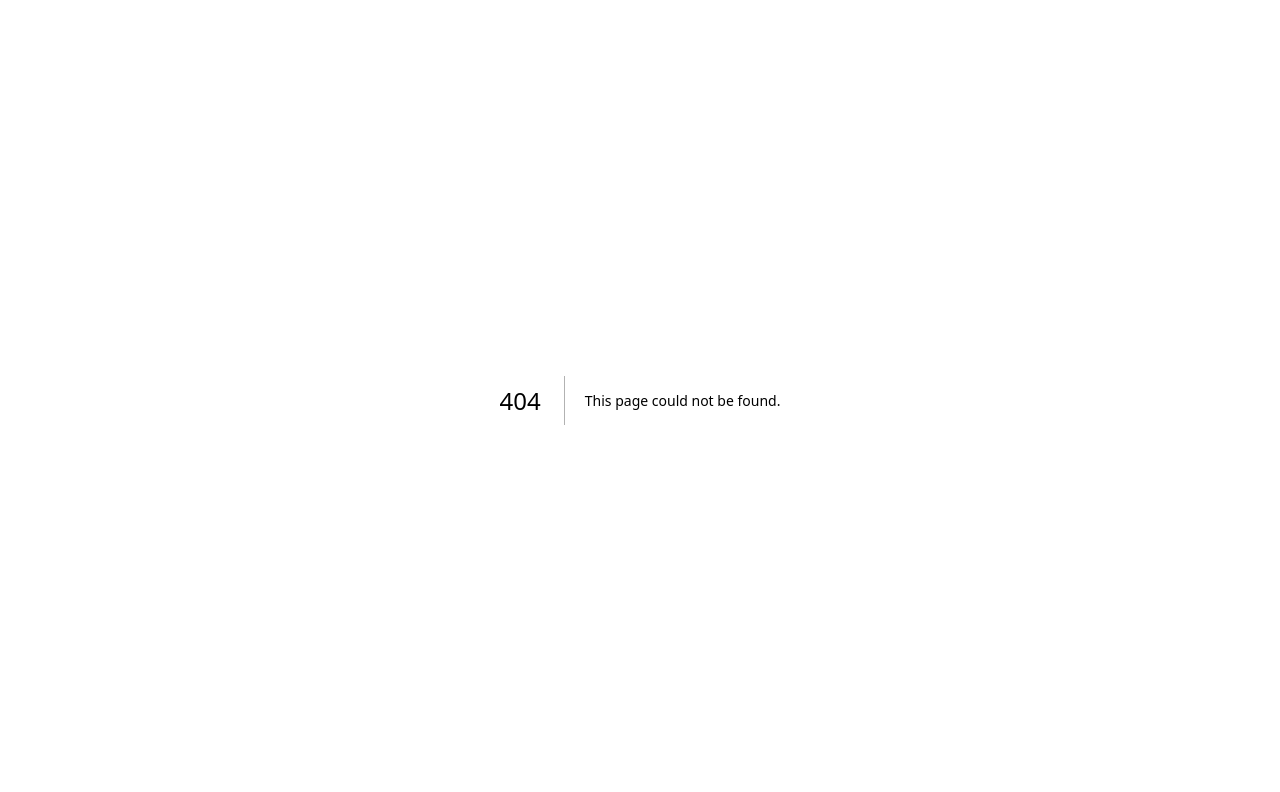
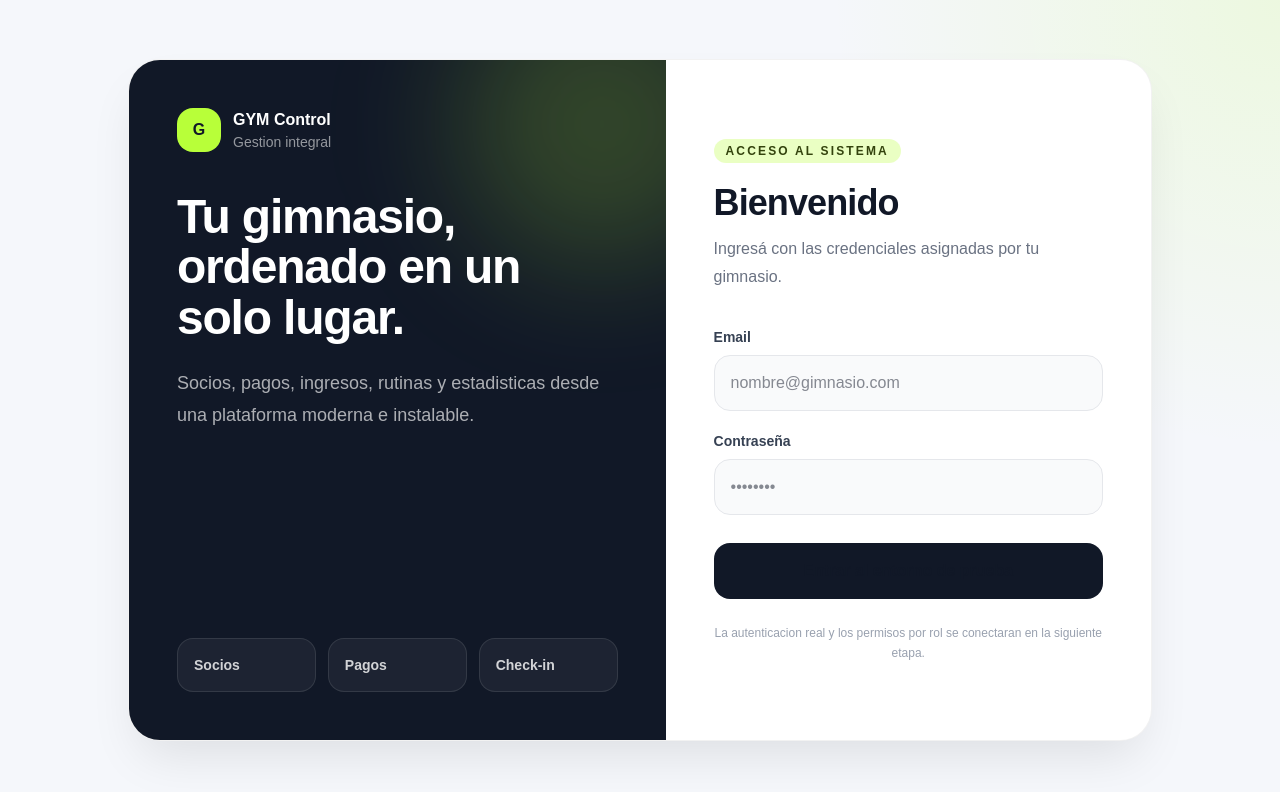
Before and after one commit to Tomi2837/GYMapps, a Next.js app: page /login in a window 1280 px wide. Before the commit this address had no page. Shown: the top 792 px of the page. Built offline with nearby package versions, Linux system fonts and the light colour scheme.

Commit message:
feat: add initial login screen

```diff
--- /dev/null
+++ b/src/app/login/page.tsx
@@ -0,0 +1,86 @@
+import Link from "next/link";
+
+export default function LoginPage() {
+  return (
+    <main className="flex min-h-screen items-center justify-center px-5 py-10">
+      <section className="grid w-full max-w-5xl overflow-hidden rounded-[32px] border border-black/5 bg-white shadow-2xl shadow-black/10 md:grid-cols-[1.05fr_0.95fr]">
+        <div className="relative hidden min-h-[680px] overflow-hidden bg-[#111827] p-12 text-white md:flex md:flex-col md:justify-between">
+          <div className="absolute -right-20 -top-20 h-72 w-72 rounded-full bg-[#b8ff39]/20 blur-3xl" />
+          <div className="relative">
+            <div className="mb-10 flex items-center gap-3">
+              <div className="grid h-11 w-11 place-items-center rounded-2xl bg-[#b8ff39] font-black text-[#111827]">G</div>
+              <div>
+                <p className="font-bold">GYM Control</p>
+                <p className="text-sm text-white/55">Gestion integral</p>
+              </div>
+            </div>
+            <h1 className="max-w-md text-5xl font-black leading-[1.05] tracking-tight">
+              Tu gimnasio, ordenado en un solo lugar.
+            </h1>
+            <p className="mt-6 max-w-md text-lg leading-8 text-white/65">
+              Socios, pagos, ingresos, rutinas y estadisticas desde una plataforma moderna e instalable.
+            </p>
+          </div>
+
+          <div className="relative grid grid-cols-3 gap-3">
+            {["Socios", "Pagos", "Check-in"].map((item) => (
+              <div key={item} className="rounded-2xl border border-white/10 bg-white/5 p-4 text-sm font-semibold text-white/80">
+                {item}
+              </div>
+            ))}
+          </div>
+        </div>
+
+        <div className="flex min-h-[680px] flex-col justify-center p-7 sm:p-12">
+          <div className="mb-10 md:hidden">
+            <div className="mb-8 flex items-center gap-3">
+              <div className="grid h-11 w-11 place-items-center rounded-2xl bg-[#b8ff39] font-black text-[#111827]">G</div>
+              <p className="font-bold">GYM Control</p>
+            </div>
+          </div>
+
+          <div className="max-w-md">
+            <span className="inline-flex rounded-full bg-[#b8ff39]/30 px-3 py-1 text-xs font-bold uppercase tracking-[0.18em] text-[#33430d]">
+              Acceso al sistema
+            </span>
+            <h2 className="mt-5 text-4xl font-black tracking-tight text-[#111827]">Bienvenido</h2>
+            <p className="mt-3 text-base leading-7 text-gray-500">
+              Ingresá con las credenciales asignadas por tu gimnasio.
+            </p>
+
+            <form className="mt-9 space-y-5">
+              <label className="block">
+                <span className="mb-2 block text-sm font-semibold text-gray-700">Email</span>
+                <input
+                  type="email"
+                  placeholder="nombre@gimnasio.com"
+                  className="h-14 w-full rounded-2xl border border-gray-200 bg-gray-50 px-4 outline-none transition focus:border-[#111827] focus:bg-white"
+                />
+              </label>
+
+              <label className="block">
+                <span className="mb-2 block text-sm font-semibold text-gray-700">Contraseña</span>
+                <input
+                  type="password"
+                  placeholder="••••••••"
+                  className="h-14 w-full rounded-2xl border border-gray-200 bg-gray-50 px-4 outline-none transition focus:border-[#111827] focus:bg-white"
+                />
+              </label>
+            </form>
+
+            <Link
+              href="/dashboard"
+              className="mt-7 flex h-14 w-full items-center justify-center rounded-2xl bg-[#111827] px-5 font-bold text-white transition hover:-translate-y-0.5 hover:bg-black"
+            >
+              Entrar al entorno de prueba
+            </Link>
+
+            <p className="mt-6 text-center text-xs leading-5 text-gray-400">
+              La autenticacion real y los permisos por rol se conectaran en la siguiente etapa.
+            </p>
+          </div>
+        </div>
+      </section>
+    </main>
+  );
+}
```
